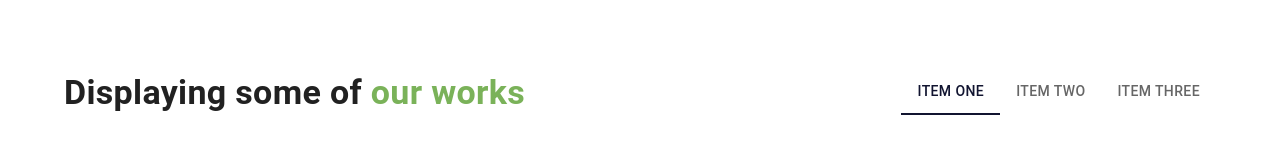
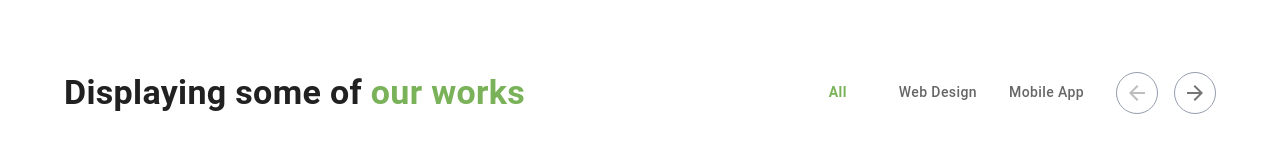
Before and after one commit to faizulislamfair/canvas_IT, a React (Create React App) app: page / in a window 1280 px wide. Shown: the part 1244-1398 px from the top of the page. Before the commit the page ends 1362 px from the top, so only its background shows below. Built offline with nearby package versions, Linux system fonts and the light colour scheme.

Commit message:
work section header

```diff
--- a/src/pages/Home/OurWorks/OurWorks.js
+++ b/src/pages/Home/OurWorks/OurWorks.js
@@ -1,6 +1,8 @@
-import { Box, Tab, Tabs } from '@mui/material';
+import { Box, IconButton, Tab, Tabs } from '@mui/material';
 import React, { useState } from 'react';
 import SectionTitleTwo from './../../../components/SectionTitle/SectionTitleTwo';
+import ArrowBackIcon from '@mui/icons-material/ArrowBack';
+
 
 const OurWorks = () => {
 
@@ -12,7 +14,7 @@ const OurWorks = () => {
 
 
     return (
-        <Box sx={{ mt: 5 }}>
+        <Box sx={{ my: 5, mb: 10 }}>
 
             {/* Heading Section */}
             <Box sx={{
@@ -23,12 +25,52 @@ const OurWorks = () => {
                 <SectionTitleTwo title="Displaying some of" colored="our works" sx={{
                     textAlign: 'left',
                 }} />
-                <Box>
-                    <Tabs value={value} onChange={handleChange} centered>
-                        <Tab label="Item One" />
-                        <Tab label="Item Two" />
-                        <Tab label="Item Three" />
+                <Box sx={{
+                    display: 'flex',
+                    justifyContent: 'space-between',
+                    alignItems: 'center',
+                    gap: 2
+                }}>
+                    <Tabs value={value} onChange={handleChange} centered sx={{
+                        '& .MuiTabs-indicator': {
+                            display: 'none'
+                        },
+                        '& .Mui-selected': {
+                            color: 'primary.green',
+                            fontWeight: 'bold'
+                        },
+                        '& .MuiButtonBase-root': {
+                            textTransform: 'capitalize'
+                        },
+                        '& .css-drrf1x-MuiButtonBase-root-MuiTab-root.Mui-selected': {
+                            color: 'primary.green'
+                        }
+                    }}>
+                        <Tab label="All" />
+                        <Tab label="Web Design" />
+                        <Tab label="Mobile App" />
                     </Tabs>
+                    <Box>
+                        <IconButton sx={{
+                            border: `1px solid #959EAD`,
+                            mr: 2
+                        }}
+                            onClick={() => setValue(value - 1)}
+                            disabled={value === 0}
+                        >
+                            <ArrowBackIcon></ArrowBackIcon>
+                        </IconButton>
+                        <IconButton sx={{
+                            border: `1px solid #959EAD`
+                        }}
+                            onClick={() => setValue(value + 1)}
+                            disabled={value === 2}
+                        >
+                            <ArrowBackIcon sx={{
+                                transform: 'rotate(180deg)'
+                            }}></ArrowBackIcon>
+                        </IconButton>
+                    </Box>
                 </Box>
             </Box>
 
```
